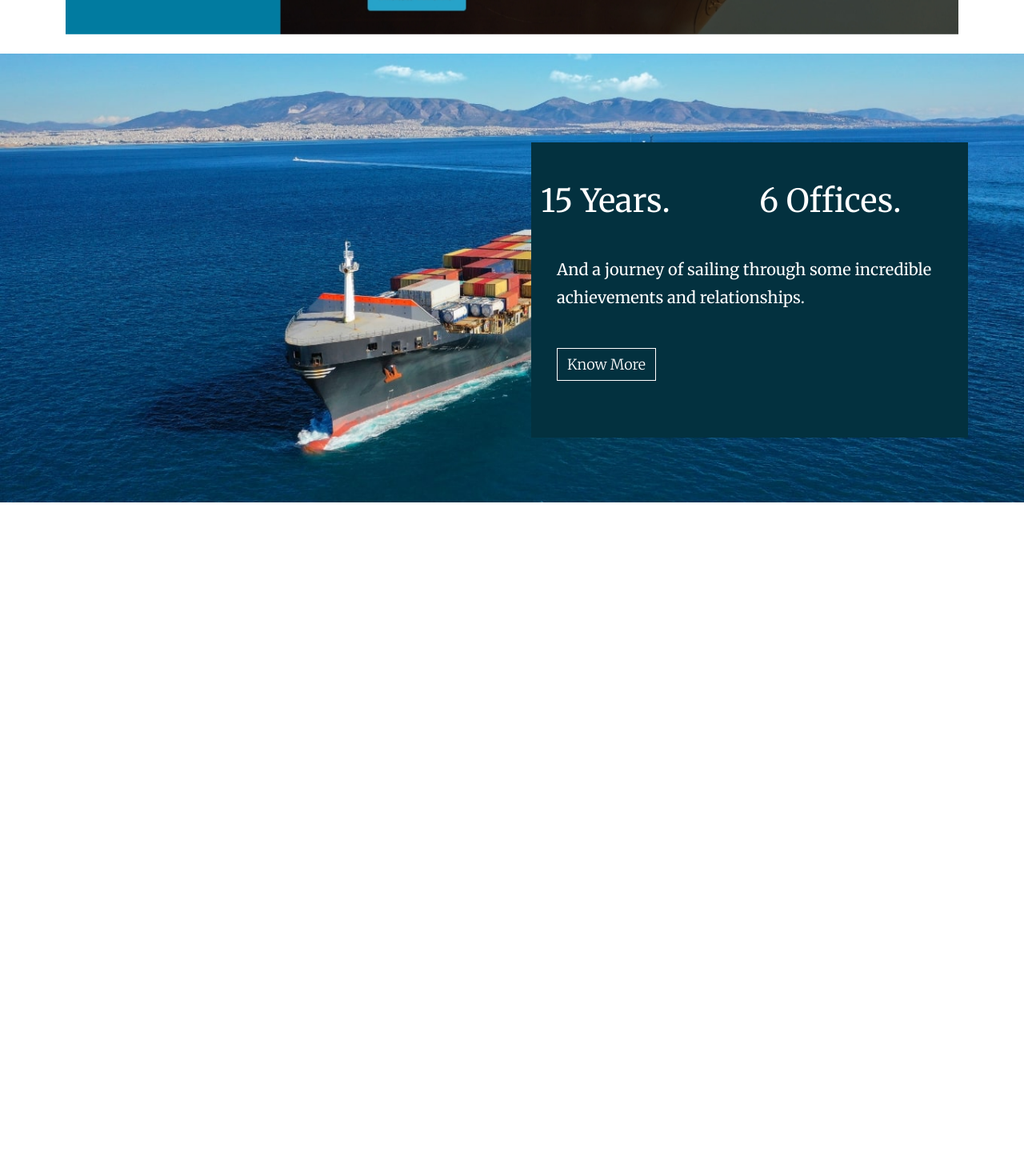
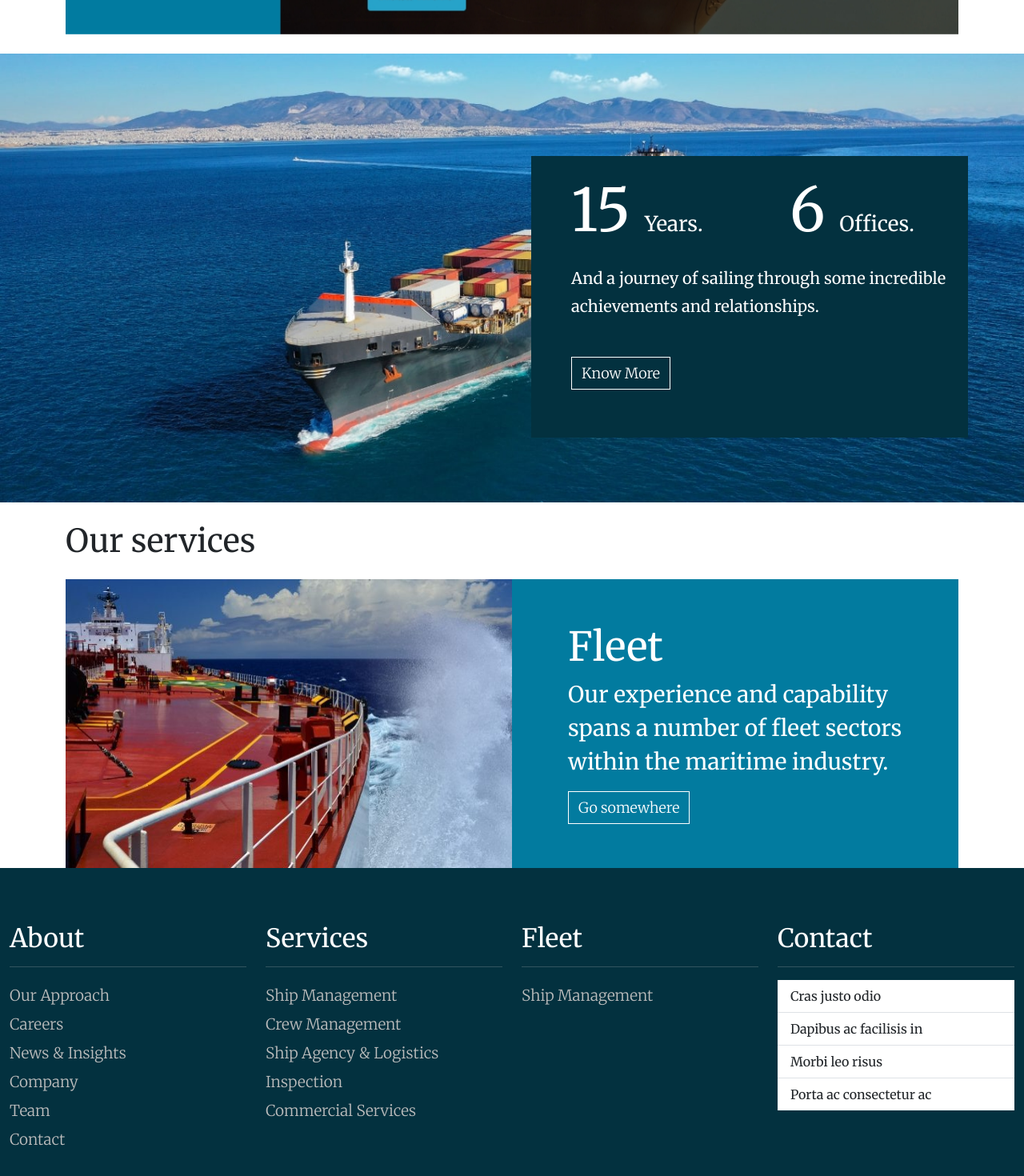
Before and after one commit to jalal1985khan/nautillus-react, a Next.js app: page / in a window 1280 px wide. Shown: the part 1146-2616 px from the top of the page at 80% size. Before the commit the page ends 1774 px from the top, so only its background shows below. Built offline with nearby package versions, Linux system fonts and the light colour scheme.

Commit message:
added footer styling

```diff
--- /dev/null
+++ b/components/Footer.js
@@ -0,0 +1,57 @@
+import {Container, ListGroup, Row, Col} from 'react-bootstrap';
+import Link from 'next/link';
+
+function AutoLayoutExample() {
+  return (
+    <Container className="footer-bg footer" fluid>
+      <Row>
+        <Col>
+        <h2 className="footer-text">About</h2>
+        <hr/>
+        <ul className="fs-4 list-unstyled">
+                                <li className="f-text"><Link href="/our-approach">Our Approach</Link></li>
+                                <li className="f-text"><Link href="/careers">Careers</Link></li>
+                                <li className="f-text"><Link href="/news-insights">News & Insights</Link></li>
+                                <li className="f-text"><Link href="/company">Company</Link></li>
+                                <li className="f-text"><Link href="/team">Team</Link></li>
+                                <li className="f-text"><Link href="/contact">Contact</Link></li>
+                            </ul>
+
+        </Col>
+        <Col>
+        <h2 className="footer-text">Services</h2>
+        <hr/>
+        <ul className="fs-4 list-unstyled">
+                                <li className="f-text"><Link href="/ship-management/">Ship Management</Link></li>
+                                <li className="f-text"><Link href="/crew-management/">Crew Management</Link></li>
+                                <li className="f-text"><Link href="/ship-agency-logistics">Ship Agency & Logistics</Link></li>
+                                <li className="f-text"><Link href="/inspection">Inspection</Link></li>
+                                <li className="f-text"><Link href="/commercial-services">Commercial Services</Link></li>
+
+                            </ul>
+        </Col>
+        <Col>
+        <h2 className="footer-text">Fleet</h2>
+        <hr/>
+        <ul className="fs-4 list-unstyled">
+                                <li className="f-text"><Link href="/fleet/">Ship Management</Link></li>
+                            </ul>
+
+        </Col>
+        <Col>
+        <h2 className="footer-text">Contact</h2>
+        <hr className="footer-div"/>
+        <ListGroup variant="flush">
+      <ListGroup.Item>Cras justo odio</ListGroup.Item>
+      <ListGroup.Item>Dapibus ac facilisis in</ListGroup.Item>
+      <ListGroup.Item>Morbi leo risus</ListGroup.Item>
+      <ListGroup.Item>Porta ac consectetur ac</ListGroup.Item>
+    </ListGroup>
+
+        </Col>
+      </Row>
+    </Container>
+  );
+}
+
+export default AutoLayoutExample;
--- a/components/Nautilius.js
+++ b/components/Nautilius.js
@@ -22,10 +22,10 @@ function CardExample() {
 <Col className="icon-desc">
 <Row className="nuat-text">
     <Col className="naut-text">
-<CountUp start={5} end={15} suffix={' Years.'}/>
+<CountUp start={5} end={15} suffix={' <small>Years.</small>'}/>
     </Col>
     <Col className="naut-text">
-    <CountUp start={1} end={6} suffix={' Offices.'} separator={','}/>
+    <CountUp start={1} end={6} suffix={' <small>Offices.</small>'} separator={','}/>
     </Col>
     </Row>
 <Row className="nuat-text">
--- /dev/null
+++ b/components/OurServices.js
@@ -0,0 +1,23 @@
+import { Container } from 'react-bootstrap';
+import Button from 'react-bootstrap/Button';
+import Card from 'react-bootstrap/Card';
+
+function BasicExample() {
+  return (
+    <Container className="mt-4">
+        <h1 className="mb-4">Our services</h1>
+    <Card  className="service-card">
+      <Card.Img  src="/images/services.jpeg" className="service-img"/>
+      <Card.Body className="wbg-main s-body">
+        <Card.Title className="c-title">Fleet</Card.Title>
+        <Card.Text className="c-para">
+        Our experience and capability spans a number of fleet sectors within the maritime industry.
+        </Card.Text>
+        <Button variant="primary" className="nuat-btn">Go somewhere</Button>
+      </Card.Body>
+    </Card>
+    </Container>
+  );
+}
+
+export default BasicExample;
--- a/pages/index.tsx
+++ b/pages/index.tsx
@@ -3,6 +3,8 @@ import Header from '../components/Header'
 import Banner from '../components/HomeBanner'
 import ThePs from '../components/The4ps'
 import Naut from '../components/Nautilius'
+import Servcies from '../components/OurServices'
+import Footer from '../components/Footer'
 
 export default function Home() {
   return (
@@ -18,6 +20,8 @@ export default function Home() {
 <Banner/>
 <ThePs/>
 <Naut/>
+<Servcies/>
+<Footer/>
     </>
   )
 }
--- a/styles/globals.css
+++ b/styles/globals.css
@@ -54,11 +54,14 @@
             font-size: 20px;
             line-height: 35px;
             background-color: #03313F;
-        padding: 25px;
+            padding-right: 17px !important;
+            padding-left: 50px !important;
+            padding-bottom: 14px;
+            padding-top: 19px;
         }
 
         .naut-text span {
-        font-size: 40px;
+            font-size: 74px;
             padding-top: 31px;
         }
 
@@ -72,13 +75,15 @@
 
         .nuat-text p {
             padding-bottom: 30px;
-        padding-right: 20px;
-        padding-left: 20px;
+        }
+
+        .naut-text span small {
+            font-size: 26px !important;
         }
 
         .nuat-btn {
             font-size: 18px !important;
-        background: #03313F !important;
+            background: #03313f00 !important;
             border: 1px solid white !important;
             border-radius: 0px !important;
             font-weight: 200 !important;
@@ -119,6 +124,64 @@
             border-top: 1px solid rgb(255 255 255 / 50%) !important;
         }
 
+        .service-card {
+            display: flex;
+            flex-direction: row !important;
+            width: 100%;
+            border: 0px !important;
+            border-radius: 0px !important;
+        }
+
+        .service-img {
+            width: 50% !important;
+            border-radius: 0px !important;
+        }
+
+        .s-body {
+            display: flex;
+            align-content: center;
+            flex-wrap: wrap;
+            padding-top: 55px !important;
+            padding-bottom: 55px !important;
+            padding-right: 70px !important;
+            padding-left: 70px !important;
+        }
+
+        .c-title {
+            font-size: 50px !important;
+            color: white !important;
+        }
+
+        .c-para {
+            font-size: 28px !important;
+            color: white !important;
+        }
+
+        .footer-bg {
+            background-color: #03313f;
+        }
+
+        .footer-text {
+            color: #fff;
+        }
+
+        ul .f-text a {
+            color: #BEBEBE !important;
+            /* color: red; */
+            font-size: 19px;
+            text-decoration: none;
+            font-weight: 200;
+        }
+
+        .footer-bg hr {
+            color: #BEBEBE !important;
+        }
+
+        .footer {
+            padding: 69px;
+            color: #fff;
+        }
+
         @media (min-width: 992px) {
             .navbar-expand-lg .navbar-nav .nav-link {
                 color: white !important;
```
Also changed, not shown: public/images/services.jpeg (added). Lines whose indentation alone changed are shown as unchanged.
